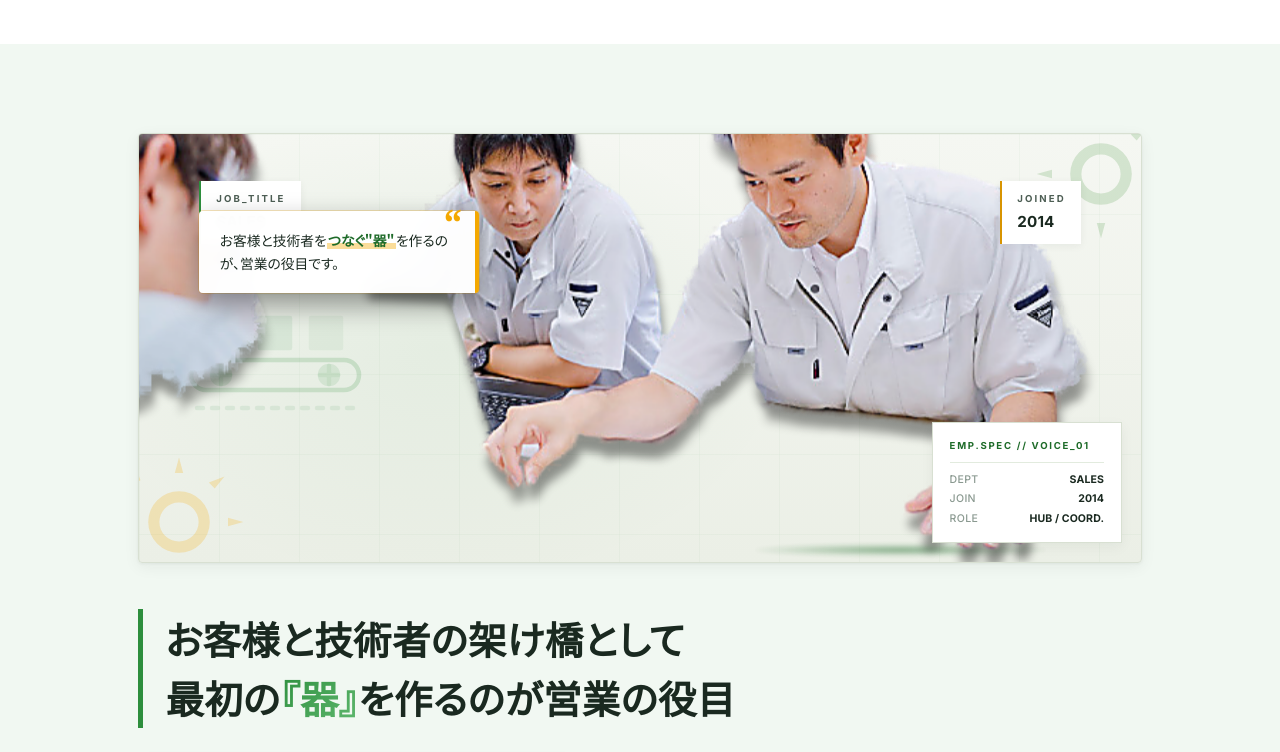
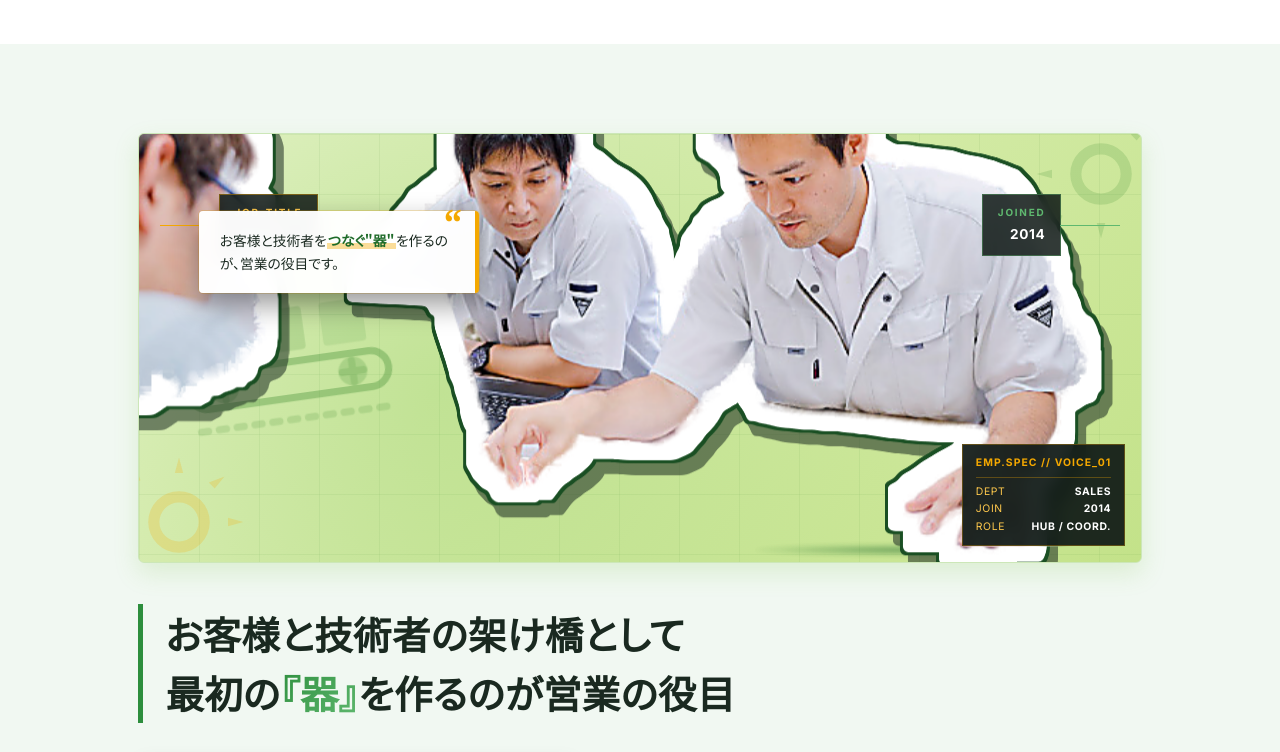
Before and after one commit to sawaisunpro-maker/sunprosys-redesign, a plain HTML site: page about.html in a window 1280 px wide. Shown: the part 680-1432 px from the top of the page. Drawn offline with Linux system fonts and the light colour scheme; grey boxes are pictures that could not be loaded; animation ran at ten frames a second.

Commit message:
Revert "style: 私たちの想い - 堅実・プロフェッショナル基調に刷新"
This reverts commit fb50752bd399ea05f926b227cecf2021b2c78ce3.

```diff
--- a/about.html
+++ b/about.html
@@ -36,29 +36,29 @@ body{background:#fff}
 .voice-block:nth-of-type(even){background:var(--bg-soft)}
 .voice-inner{max-width:1100px;margin:0 auto;padding:0 clamp(1.5rem,4vw,3rem)}
 
-/* Voice header — refined corporate / professional tone */
+/* Voice header - Light yellow-green (lightweight) */
 .v-header-img{
   position:relative;width:100%;aspect-ratio:21/9;overflow:hidden;
-  border:1px solid #d8e0d2;border-radius:4px;
-  box-shadow:0 4px 16px rgba(26,41,32,.06), 0 1px 3px rgba(26,41,32,.05);
-  margin-bottom:2.8rem;
-  /* Refined neutral cream-green palette (muted, sophisticated) */
-  background:linear-gradient(180deg, #f5f7f2 0%, #ebefe6 100%);
+  border:1px solid #cce7b8;border-radius:6px;
+  box-shadow:0 10px 24px rgba(122,193,66,.18);
+  margin-bottom:2.5rem;
+  /* Brighter yellow-green tone (closer to logo leaf) */
+  background:linear-gradient(135deg, #e8f5cd 0%, #d4eba8 50%, #c3e289 100%);
   contain:paint;
 }
-/* Subtle inner accent (very muted) */
+/* Soft inner glow with logo yellow-green */
 .v-header-bg{
   position:absolute;inset:0;z-index:0;
-  background:radial-gradient(ellipse 50% 80% at 30% 50%, rgba(45,142,61,.06), transparent 70%);
+  background:radial-gradient(circle at 30% 60%, rgba(122,193,66,.25), transparent 65%);
 }
-/* Faint grid pattern (less prominent) */
+/* CAD grid on light bg */
 .v-header-img::before{
   content:'';position:absolute;inset:0;pointer-events:none;z-index:1;
   background-image:
-    linear-gradient(rgba(45,142,61,.08) 1px, transparent 1px),
-    linear-gradient(90deg, rgba(45,142,61,.08) 1px, transparent 1px);
-  background-size:80px 80px;
-  opacity:.4;
+    linear-gradient(rgba(58,138,45,.16) 1px, transparent 1px),
+    linear-gradient(90deg, rgba(58,138,45,.16) 1px, transparent 1px);
+  background-size:60px 60px;
+  opacity:.45;
 }
 .v-header-img::after{display:none}
 
@@ -72,64 +72,62 @@ body{background:#fff}
 /* Hide additional decorations (kept hidden by CSS — markup unchanged) */
 .v-sier-deco.arm-r,.v-sier-deco.arm-l,.v-sier-deco.circuit,.v-sier-deco.circuit-r{display:none}
 
-/* Refined callouts — clean white card, subtle green accent */
+/* Technical callouts (CAD-style annotations) */
 .v-callout{
-  position:absolute;z-index:5;font-family:'Inter',sans-serif;
-  font-size:.6rem;letter-spacing:.22em;color:var(--text-soft);
-  text-transform:uppercase;font-weight:600;line-height:1.6;
-  background:#fff;border-left:2px solid var(--green);
-  padding:.6rem .95rem;pointer-events:none;
-  box-shadow:0 2px 8px rgba(26,41,32,.06);
+  position:absolute;z-index:5;font-family:'Inter','Courier New',monospace;
+  font-size:.62rem;letter-spacing:.18em;color:var(--yellow-light);
+  text-transform:uppercase;font-weight:700;line-height:1.6;
+  background:rgba(15,24,21,.85);backdrop-filter:blur(8px);
+  border:1px solid rgba(244,168,0,.4);
+  padding:.6rem .9rem;pointer-events:none;
   opacity:0;transform:translateY(10px);
   transition:opacity .6s var(--ease) .8s,transform .6s var(--ease) .8s;
   white-space:nowrap;
 }
 .v-header-img.is-visible .v-callout{opacity:1;transform:none}
-.v-callout::before{display:none}
-.v-callout.tl{top:11%;left:6%}
-.v-callout.tr{top:11%;right:6%;border-left:2px solid var(--yellow-dark)}
-.v-callout.br{bottom:13%;right:6%;border-left:2px solid var(--yellow-dark)}
-.v-callout .num{
-  color:var(--text);font-size:.95rem;letter-spacing:.01em;
-  display:block;margin-top:.25rem;font-weight:700;text-transform:none;
+.v-callout::before{
+  content:'';position:absolute;width:60px;height:1px;background:var(--yellow);
 }
+.v-callout.tl{top:14%;left:8%}
+.v-callout.tl::before{left:-60px;top:50%}
+.v-callout.tr{top:14%;right:8%;text-align:right;color:var(--green-light);border-color:rgba(95,184,111,.4)}
+.v-callout.tr::before{right:-60px;top:50%;background:var(--green-light)}
+.v-callout.br{bottom:14%;right:8%;color:var(--green-light);border-color:rgba(95,184,111,.4)}
+.v-callout.br::before{right:-60px;top:50%;background:var(--green-light)}
+.v-callout .num{color:#fff;font-size:.85rem;letter-spacing:.05em;display:block;margin-top:.2rem}
 
-/* Refined spec card — corporate document tone */
+/* Spec card (右下にいる小さいスペック表示) */
 .v-spec{
-  position:absolute;bottom:1.2rem;right:1.2rem;z-index:5;
-  font-family:'Inter',sans-serif;
-  background:#fff;border:1px solid #d8e0d2;color:var(--text);
-  padding:.85rem 1.05rem;font-size:.66rem;line-height:1.85;letter-spacing:.03em;
+  position:absolute;bottom:1rem;right:1rem;z-index:5;
+  font-family:'Inter',monospace;
+  background:rgba(15,24,21,.92);backdrop-filter:blur(8px);
+  border:1px solid rgba(244,168,0,.3);color:#fff;
+  padding:.6rem .8rem;font-size:.65rem;line-height:1.7;letter-spacing:.06em;
   opacity:0;transform:translateY(10px);
   transition:opacity .6s var(--ease) 1.1s,transform .6s var(--ease) 1.1s;
-  min-width:190px;
-  box-shadow:0 4px 12px rgba(26,41,32,.05);
+  min-width:160px;
 }
 .v-header-img.is-visible .v-spec{opacity:1;transform:none}
-.v-spec .row{display:flex;justify-content:space-between;gap:1.4rem}
-.v-spec .row .k{color:var(--text-mute);font-weight:500}
-.v-spec .row .v{color:var(--text);font-weight:700;letter-spacing:.01em}
-.v-spec .row.title{
-  padding-bottom:.45rem;margin-bottom:.45rem;
-  border-bottom:1px solid #e2ebde;font-weight:700;
-  color:var(--green-dark);letter-spacing:.18em;font-size:.6rem;
-}
+.v-spec .row{display:flex;justify-content:space-between;gap:1rem}
+.v-spec .row .k{color:var(--yellow-light)}
+.v-spec .row .v{color:#fff;font-weight:700}
+.v-spec .row.title{padding-bottom:.3rem;margin-bottom:.3rem;border-bottom:1px solid rgba(244,168,0,.3);font-weight:700;color:var(--yellow);letter-spacing:.1em}
 
 /* Halo disabled — SVG filter now provides white paper-cutout edge */
 .v-halo{display:none}
 
 /* ───── Large hover-animated pictogram (opposite side of cutout) ───── */
 .v-pictogram{
-  position:absolute;top:50%;width:clamp(140px,15vw,200px);height:clamp(140px,15vw,200px);
-  z-index:2;color:#2d8e3d;opacity:.18;pointer-events:none;
-  transition:opacity .6s var(--ease),color .5s,transform .9s var(--ease);
+  position:absolute;top:50%;width:clamp(160px,18vw,240px);height:clamp(160px,18vw,240px);
+  z-index:2;color:#3a8a2d;opacity:.35;pointer-events:none;
+  transition:opacity .5s var(--ease),color .5s,transform .8s var(--ease);
 }
-.v-pictogram.left{left:4%;transform:translateY(-50%)}
-.v-pictogram.right{right:4%;transform:translateY(-50%)}
-.v-pictogram svg{width:100%;height:100%;display:block;overflow:visible;stroke-width:1.5}
-.v-header-img:hover .v-pictogram{opacity:.4;color:var(--green-dark)}
-.v-header-img:hover .v-pictogram.left{transform:translateY(-50%) scale(1.04)}
-.v-header-img:hover .v-pictogram.right{transform:translateY(-50%) scale(1.04)}
+.v-pictogram.left{left:3%;transform:translateY(-50%) rotate(-8deg)}
+.v-pictogram.right{right:3%;transform:translateY(-50%) rotate(8deg)}
+.v-pictogram svg{width:100%;height:100%;display:block;overflow:visible}
+.v-header-img:hover .v-pictogram{opacity:.65;color:#1e6b29}
+.v-header-img:hover .v-pictogram.left{transform:translateY(-50%) rotate(0deg) scale(1.1)}
+.v-header-img:hover .v-pictogram.right{transform:translateY(-50%) rotate(0deg) scale(1.1)}
 
 /* Animated parts inside pictograms (paused by default, run on hover) */
 .v-pictogram .p-spin{transform-origin:center;animation:gearSpin 8s linear infinite;animation-play-state:paused}
@@ -340,16 +338,43 @@ body{background:#fff}
 <!-- Rough paper-cutout filter (white halo with irregular hand-cut edge) -->
 <svg width="0" height="0" style="position:absolute;pointer-events:none" aria-hidden="true">
   <defs>
-    <filter id="cutout-paper" x="-15%" y="-15%" width="130%" height="150%" color-interpolation-filters="sRGB">
-      <!-- Refined corporate portrait look: just a soft directional drop shadow.
-              No white halo, no outline ring — clean and professional. -->
-      <feGaussianBlur in="SourceAlpha" stdDeviation="4" result="shBlur"/>
-      <feOffset in="shBlur" dx="3" dy="16" result="shOffset"/>
-      <feComponentTransfer in="shOffset" result="shadow">
-        <feFuncA type="linear" slope="0.4"/>
+    <filter id="cutout-paper" x="-25%" y="-15%" width="150%" height="170%" color-interpolation-filters="sRGB">
+      <!-- ★ MORPHOLOGICAL SMOOTHING: blur → threshold
+              Blur first smooths pixel-level jaggedness into a gradient,
+              then a steep threshold re-extracts a CRISP edge at the
+              smoothed curve position. Result = smooth curve + sharp edge
+              (like a vector path traced by a precision curve cutter). -->
+      <feGaussianBlur in="SourceAlpha" stdDeviation="2.5" result="alphaBlurred"/>
+      <feComponentTransfer in="alphaBlurred" result="alphaVector">
+        <feFuncA type="linear" slope="10" intercept="-4.5"/>
       </feComponentTransfer>
+      <!-- Now alphaVector is a smooth-curve binary silhouette. -->
+
+      <!-- 1. Dilate the smoothed silhouette → white halo mask -->
+      <feMorphology in="alphaVector" operator="dilate" radius="18" result="haloMask"/>
+
+      <!-- 2. Bigger mask for dark ring -->
+      <feMorphology in="haloMask" operator="dilate" radius="3" result="ringBase"/>
+      <feFlood flood-color="#1a4f23" result="ringCol"/>
+      <feComposite in="ringCol" in2="ringBase" operator="in" result="darkRing"/>
+
+      <!-- 3. Fill halo mask with white -->
+      <feFlood flood-color="#ffffff" result="white"/>
+      <feComposite in="white" in2="haloMask" operator="in" result="whiteHalo"/>
+
+      <!-- 4. HARD offset shadow — no blur -->
+      <feOffset in="ringBase" dx="8" dy="12" result="shAlpha"/>
+      <feFlood flood-color="#1a2920" result="shCol"/>
+      <feComposite in="shCol" in2="shAlpha" operator="in" result="shFull"/>
+      <feComponentTransfer in="shFull" result="shadow">
+        <feFuncA type="linear" slope="0.55"/>
+      </feComponentTransfer>
+
+      <!-- 5. Stack -->
       <feMerge>
         <feMergeNode in="shadow"/>
+        <feMergeNode in="darkRing"/>
+        <feMergeNode in="whiteHalo"/>
         <feMergeNode in="SourceGraphic"/>
       </feMerge>
     </filter>
```
